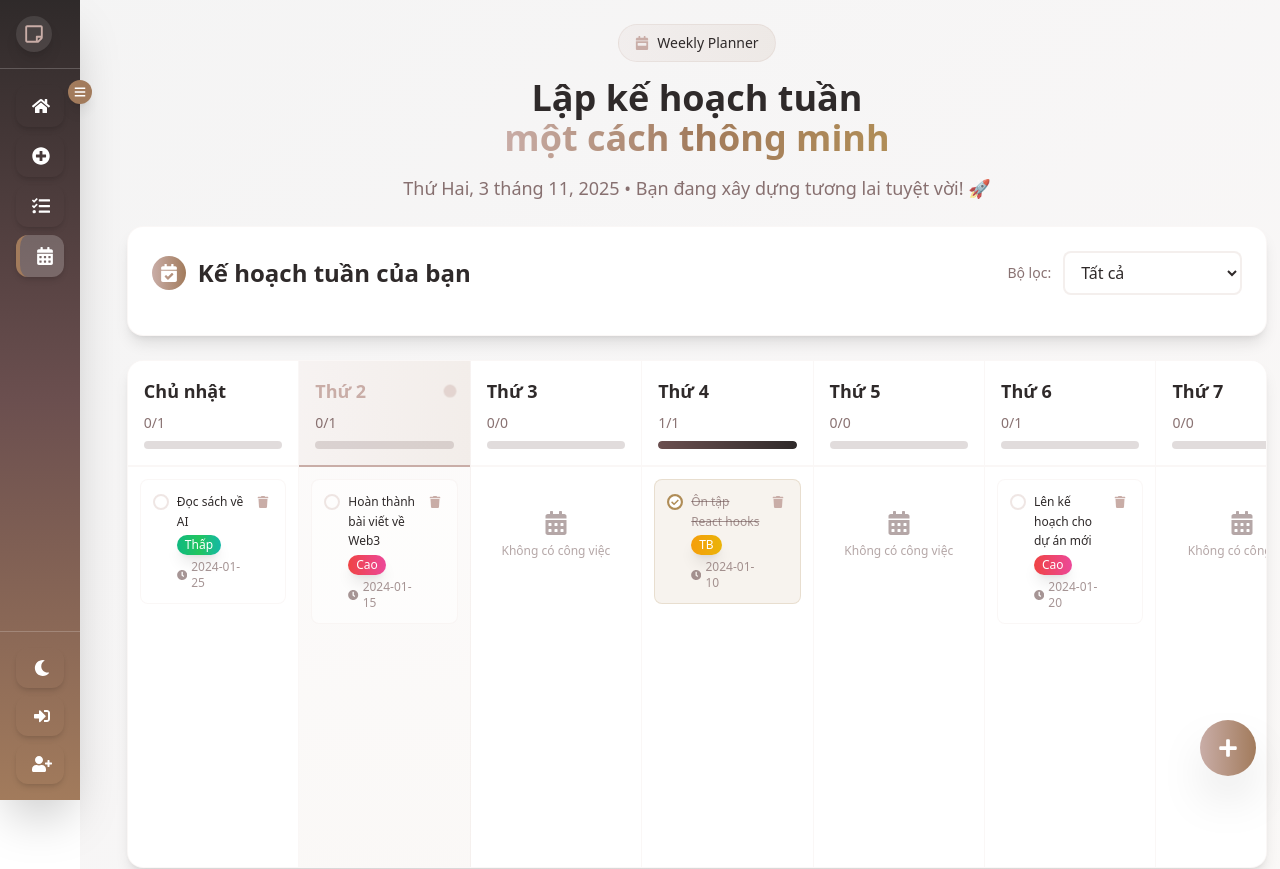
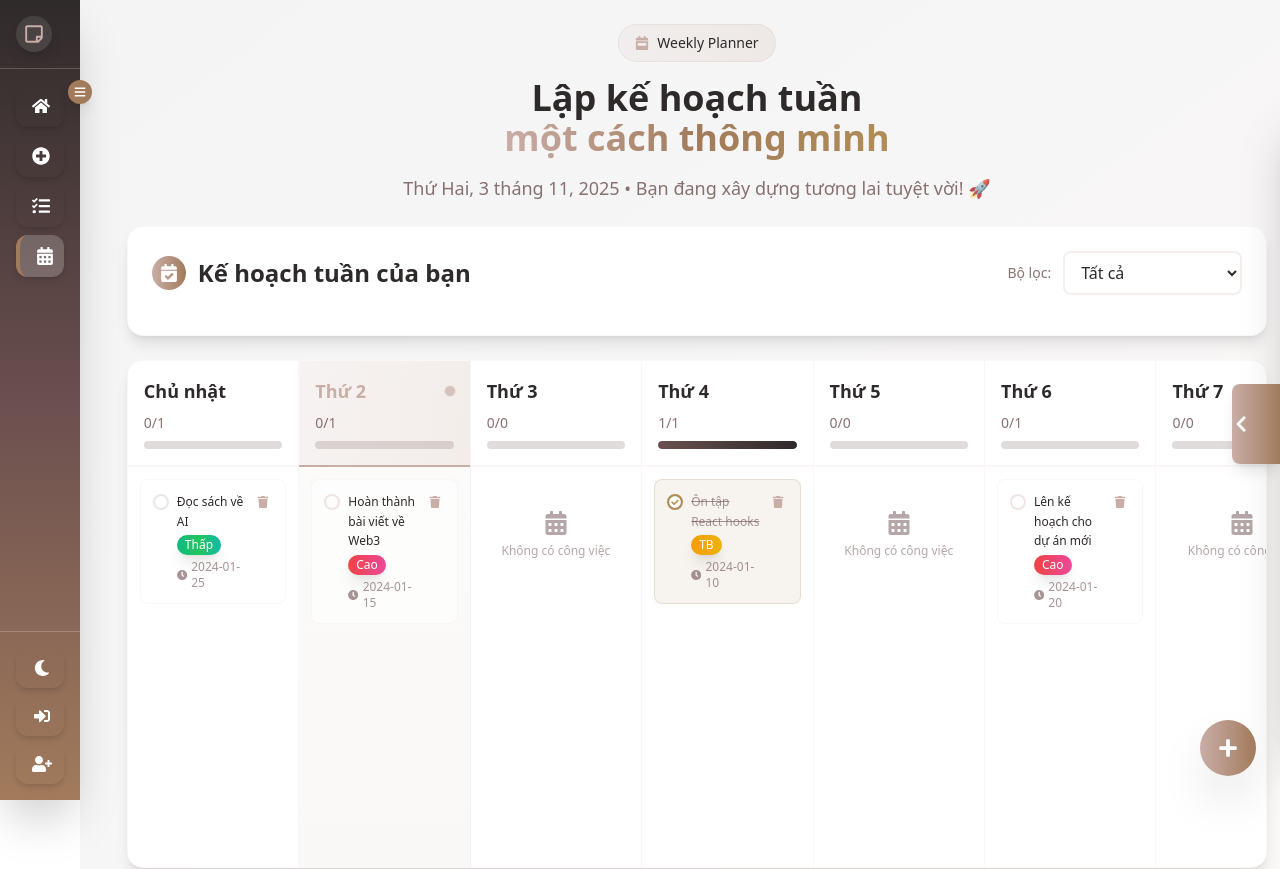
Before and after one commit to NNTN32/NotesWeb_FE, a React (Vite) app in the folder mynotewebapp/: page /weekly-plan in a window 1280 px wide. Shown: the top 869 px of the page. Built offline with nearby package versions, Linux system fonts and the light colour scheme.

Commit message:
Design layout toggle button of page WeeklyPlan

```diff
--- a/mynotewebapp/src/pages/users/WeeklyPlan.jsx
+++ b/mynotewebapp/src/pages/users/WeeklyPlan.jsx
@@ -387,34 +387,18 @@ function WeeklyPlan() {
 
         {/* Stats Sidebar - Collapsible on the right */}
         {/*
-          Animation Design:
-          State 1 (HIDDEN):
-            - Toggle button: fixed at right-0 (screen edge)
-            - Sidebar content: translate-x-full (completely off-screen to the right)
-
-          State 2 (SHOWN):
-            - Toggle button: moves left, positioned at left edge of sidebar
-            - Sidebar content: translate-x-0 (visible, next to toggle button)
-
-          Implementation Strategy:
-          - Use flex container with proper ordering
-          - Sidebar content comes first in DOM (order-1), toggle button second (order-2)
-          - When visible: sidebar at translate-x-0, toggle button naturally to its right
-          - But we want toggle on left, so use flex-row-reverse OR change order
-          - Better: Use normal flex, sidebar first, toggle second, but visually toggle should be on left
-          - Solution: flex-row with order utilities OR use absolute positioning
+          Design:
+          - Sidebar panel is fixed to the right and slides in/out using translate-x.
+          - Toggle button is independently fixed. When panel is open, the button shifts left by panel width (w-80).
+          - This mimics SideMenu behavior: the button hugs the edge of the visible panel.
         */}
-        <div className="fixed top-1/2 -translate-y-1/2 right-0 z-40 flex items-center overflow-hidden">
-          {/*
-            Sidebar Content - Slides in from right
-            Order: First in DOM, but visually appears after toggle when visible
-            Animation: Smooth slide with translate-x and opacity
-          */}
-          <div className={`w-80 bg-white dark:bg-gray-800 rounded-l-2xl shadow-2xl border-l border-t border-b border-rose/10 dark:border-gray-700 p-6 space-y-4 max-h-[80vh] overflow-y-auto transition-all duration-300 ease-in-out ${
-            showStatsSidebar
-              ? 'translate-x-0 opacity-100 pointer-events-auto'
-              : 'translate-x-full opacity-0 pointer-events-none'
-          }`}>
+        {/* Sidebar Panel */}
+        <div
+          className={`fixed right-0 top-1/2 -translate-y-1/2 w-80 bg-white dark:bg-gray-800 rounded-l-2xl shadow-2xl border-l border-t border-b border-rose/10 dark:border-gray-700 p-6 space-y-4 max-h-[80vh] overflow-y-auto transition-transform duration-300 ease-in-out z-40 ${
+            showStatsSidebar ? 'translate-x-0' : 'translate-x-full'
+          }`}
+          aria-hidden={!showStatsSidebar}
+        >
               {/* Achievement Stats */}
               <div className="bg-gradient-to-br from-rose/5 to-terracotta/5 dark:from-rose-900/30 dark:to-terracotta-900/30 rounded-xl shadow-lg border border-rose/10 dark:border-gray-700 p-4">
                 <div className="flex items-center gap-3 mb-4">
@@ -549,17 +533,12 @@ function WeeklyPlan() {
                 </div>
               </div>
             </div>
-          </div>
-
-          {/*
-            Toggle Button - Positioned to the left of sidebar when visible
-            Order: Second in DOM, but appears first visually (on the left) using flex-row-reverse
-            When hidden: Only this button visible at right-0
-            When shown: Button appears at left edge of sidebar content
-          */}
+        {/* Toggle Button - fixed; shifts left when panel is open to hug the panel edge */}
         <button
           onClick={() => setShowStatsSidebar(!showStatsSidebar)}
-            className="w-12 h-20 bg-gradient-to-r from-rose to-terracotta dark:from-rose-400 dark:to-terracotta-400 text-white rounded-l-lg shadow-lg hover:shadow-xl transition-all duration-300 flex items-center justify-center z-50 flex-shrink-0 order-first"
+          className={`fixed top-1/2 -translate-y-1/2 h-20 w-12 bg-gradient-to-r from-rose to-terracotta dark:from-rose-400 dark:to-terracotta-400 text-white rounded-l-lg shadow-lg hover:shadow-xl transition-all duration-300 z-50 ${
+            showStatsSidebar ? 'right-[20rem]' : 'right-0'
+          }`}
           aria-label={showStatsSidebar ? 'Ẩn sidebar' : 'Hiện sidebar'}
         >
           {showStatsSidebar ? (
@@ -568,7 +547,6 @@ function WeeklyPlan() {
             <FaChevronLeft className="text-lg transition-transform duration-300" />
           )}
         </button>
-        </div>
 
         {/* Add Todo Side Panel */}
         {showSidePanel && (
@@ -628,6 +606,7 @@ function WeeklyPlan() {
           </div>
         )}
       </div>
+    </div>
   );
 }
 
```
Lines whose indentation alone changed are shown as unchanged.
